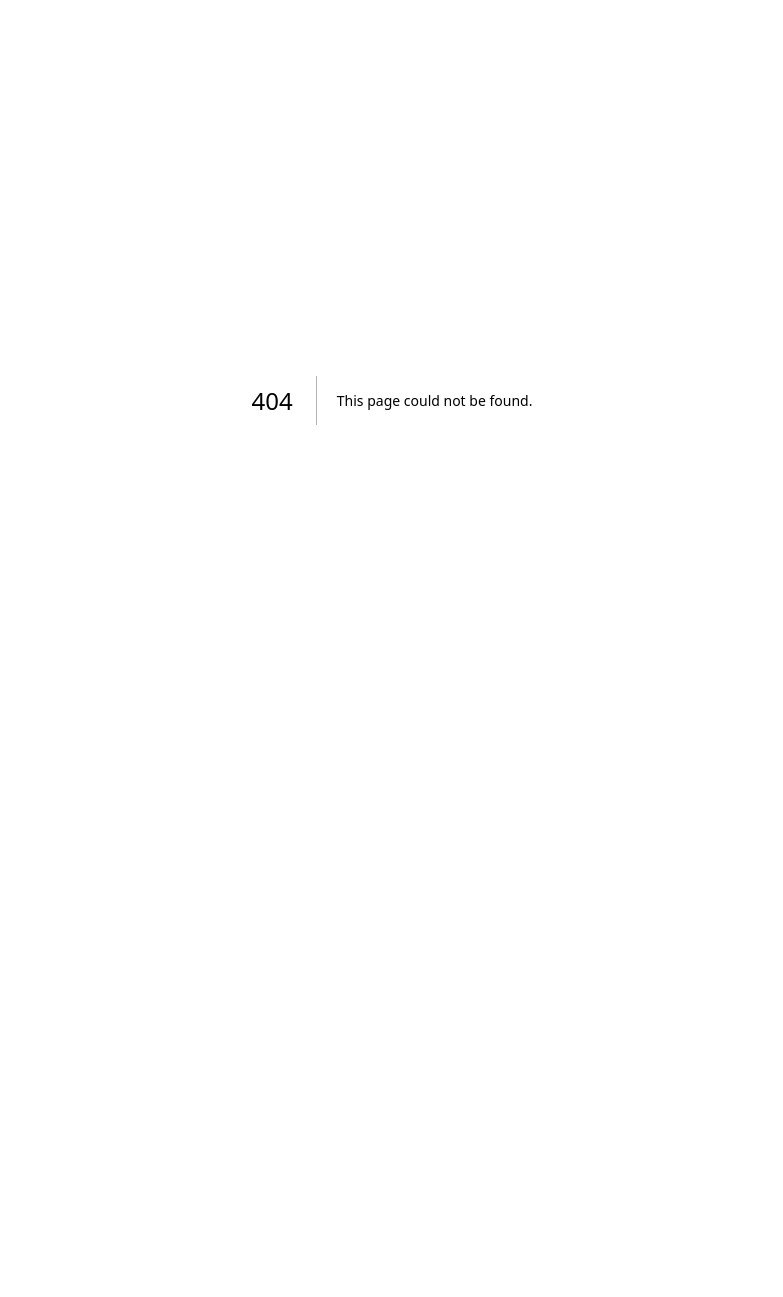
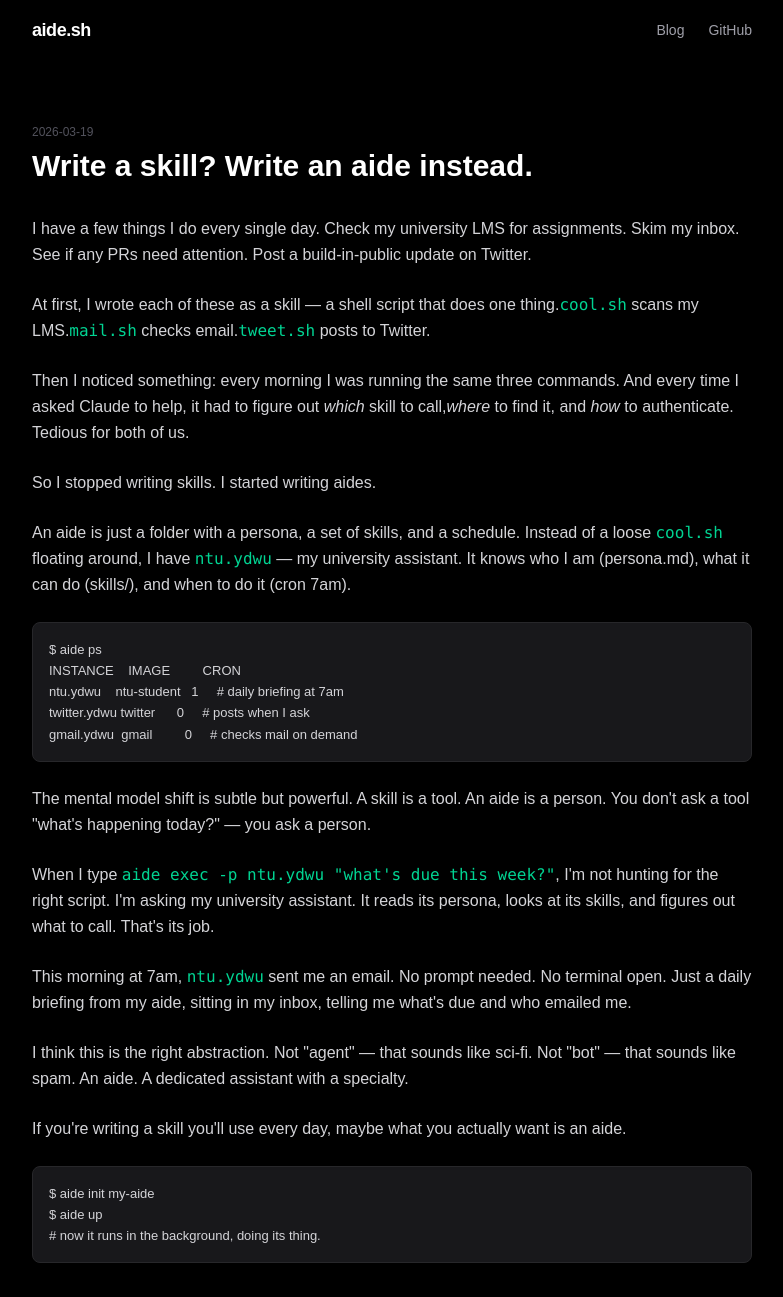
Before and after one commit to yiidtw/aide-site, a Next.js app: page /blog/write-an-aide-instead in a window 1280 px wide. Before the commit this address had no page. Shown: the top 1297 px of the page, without its empty margins (248-1031 px from the left). Before the commit the page ends 800 px from the top, so only its background shows below. Built offline with nearby package versions, Linux system fonts and the light colour scheme.

Commit message:
blog: first post — write a skill? write an aide instead.

```diff
--- /dev/null
+++ b/app/blog/page.tsx
@@ -0,0 +1,45 @@
+const posts = [
+  {
+    slug: "write-an-aide-instead",
+    date: "2026-03-19",
+    title: "Write a skill? Write an aide instead.",
+    preview: "Some skills I call every day. Instead of letting Claude hunt for the right one, I gave each a dedicated agent running 24/7 in the background.",
+  },
+];
+
+export default function Blog() {
+  return (
+    <main className="min-h-screen bg-black text-white">
+      <nav className="flex items-center justify-between px-6 py-4 max-w-3xl mx-auto">
+        <a href="/" className="font-mono text-lg font-bold tracking-tight hover:text-emerald-400 transition">aide.sh</a>
+        <div className="flex gap-6 text-sm text-zinc-400 font-mono">
+          <a href="https://docs.aide.sh" className="hover:text-white transition">Docs</a>
+          <a href="https://hub.aide.sh" className="hover:text-white transition">Hub</a>
+          <a href="/blog" className="text-white">Blog</a>
+          <a href="https://github.com/yiidtw/aide" className="hover:text-white transition">GitHub</a>
+        </div>
+      </nav>
+
+      <section className="max-w-3xl mx-auto px-6 pt-16 pb-20">
+        <h1 className="text-3xl font-bold mb-2">Blog</h1>
+        <p className="text-zinc-500 font-mono text-sm mb-12">Building aide.sh in public. One story per day.</p>
+
+        {posts.map((post) => (
+          <a key={post.slug} href={`/blog/${post.slug}`} className="block mb-8 group">
+            <p className="text-xs text-zinc-600 font-mono mb-1">{post.date}</p>
+            <h2 className="text-xl font-bold group-hover:text-emerald-400 transition mb-2">{post.title}</h2>
+            <p className="text-zinc-400 text-sm">{post.preview}</p>
+          </a>
+        ))}
+      </section>
+
+      <footer className="border-t border-zinc-800 py-8 text-center text-sm text-zinc-500 font-mono max-w-3xl mx-auto">
+        <div className="flex justify-center gap-6 mb-4">
+          <a href="https://x.com/yiidtw" className="hover:text-white transition">Twitter</a>
+          <a href="https://github.com/yiidtw/aide" className="hover:text-white transition">GitHub</a>
+          <a href="https://aide.sh" className="hover:text-white transition">aide.sh</a>
+        </div>
+      </footer>
+    </main>
+  );
+}
--- /dev/null
+++ b/app/blog/write-an-aide-instead/page.tsx
@@ -0,0 +1,99 @@
+export default function Post() {
+  return (
+    <main className="min-h-screen bg-black text-white">
+      <nav className="flex items-center justify-between px-6 py-4 max-w-3xl mx-auto">
+        <a href="/" className="font-mono text-lg font-bold tracking-tight hover:text-emerald-400 transition">aide.sh</a>
+        <div className="flex gap-6 text-sm text-zinc-400 font-mono">
+          <a href="/blog" className="hover:text-white transition">Blog</a>
+          <a href="https://github.com/yiidtw/aide" className="hover:text-white transition">GitHub</a>
+        </div>
+      </nav>
+
+      <article className="max-w-3xl mx-auto px-6 pt-16 pb-20">
+        <p className="text-xs text-zinc-600 font-mono mb-2">2026-03-19</p>
+        <h1 className="text-3xl font-bold mb-8">Write a skill? Write an aide instead.</h1>
+
+        <div className="prose prose-invert prose-sm max-w-none space-y-6 text-zinc-300 leading-relaxed">
+          <p>
+            I have a few things I do every single day. Check my university LMS for assignments.
+            Skim my inbox. See if any PRs need attention. Post a build-in-public update on Twitter.
+          </p>
+
+          <p>
+            At first, I wrote each of these as a skill — a shell script that does one thing.
+            <code className="text-emerald-400">cool.sh</code> scans my LMS.
+            <code className="text-emerald-400">mail.sh</code> checks email.
+            <code className="text-emerald-400">tweet.sh</code> posts to Twitter.
+          </p>
+
+          <p>
+            Then I noticed something: every morning I was running the same three commands.
+            And every time I asked Claude to help, it had to figure out <em>which</em> skill to call,
+            <em>where</em> to find it, and <em>how</em> to authenticate. Tedious for both of us.
+          </p>
+
+          <p>So I stopped writing skills. I started writing aides.</p>
+
+          <p>
+            An aide is just a folder with a persona, a set of skills, and a schedule.
+            Instead of a loose <code className="text-emerald-400">cool.sh</code> floating around,
+            I have <code className="text-emerald-400">ntu.ydwu</code> — my university assistant.
+            It knows who I am (persona.md), what it can do (skills/), and when to do it (cron 7am).
+          </p>
+
+          <pre className="bg-zinc-900 border border-zinc-800 rounded-lg p-4 text-[13px] font-mono overflow-x-auto">{`$ aide ps
+INSTANCE    IMAGE         CRON
+ntu.ydwu    ntu-student   1     # daily briefing at 7am
+twitter.ydwu twitter      0     # posts when I ask
+gmail.ydwu  gmail         0     # checks mail on demand`}</pre>
+
+          <p>
+            The mental model shift is subtle but powerful.
+            A skill is a tool. An aide is a person.
+            You don't ask a tool "what's happening today?" — you ask a person.
+          </p>
+
+          <p>
+            When I type <code className="text-emerald-400">aide exec -p ntu.ydwu "what's due this week?"</code>,
+            I'm not hunting for the right script. I'm asking my university assistant.
+            It reads its persona, looks at its skills, and figures out what to call. That's its job.
+          </p>
+
+          <p>
+            This morning at 7am, <code className="text-emerald-400">ntu.ydwu</code> sent me an email.
+            No prompt needed. No terminal open. Just a daily briefing from my aide, sitting in my inbox,
+            telling me what's due and who emailed me.
+          </p>
+
+          <p>
+            I think this is the right abstraction. Not "agent" — that sounds like sci-fi.
+            Not "bot" — that sounds like spam. An aide. A dedicated assistant with a specialty.
+          </p>
+
+          <p>
+            If you're writing a skill you'll use every day, maybe what you actually want is an aide.
+          </p>
+
+          <pre className="bg-zinc-900 border border-zinc-800 rounded-lg p-4 text-[13px] font-mono overflow-x-auto">{`$ aide init my-aide
+$ aide up
+# now it runs in the background, doing its thing.`}</pre>
+        </div>
+
+        <div className="mt-12 pt-8 border-t border-zinc-800 text-sm text-zinc-500 font-mono">
+          <p>— <a href="https://x.com/yiidtw" className="text-emerald-400 hover:text-emerald-300">@yiidtw</a></p>
+          <p className="mt-2">
+            <a href="https://aide.sh" className="text-zinc-400 hover:text-white transition">aide.sh</a> — deploy AI agents, just like Docker.
+          </p>
+        </div>
+      </article>
+
+      <footer className="border-t border-zinc-800 py-8 text-center text-sm text-zinc-500 font-mono">
+        <div className="flex justify-center gap-6 mb-4">
+          <a href="https://x.com/yiidtw" className="hover:text-white transition">Twitter</a>
+          <a href="https://github.com/yiidtw/aide" className="hover:text-white transition">GitHub</a>
+          <a href="https://aide.sh" className="hover:text-white transition">aide.sh</a>
+        </div>
+      </footer>
+    </main>
+  );
+}
--- a/app/page.tsx
+++ b/app/page.tsx
@@ -15,6 +15,7 @@ export default function Home() {
         <div className="flex gap-6 text-sm text-zinc-400 font-mono">
           <a href="https://docs.aide.sh" className="hover:text-white transition">Docs</a>
           <a href="https://hub.aide.sh" className="hover:text-white transition">Hub</a>
+          <a href="/blog" className="hover:text-white transition">Blog</a>
           <a href="https://github.com/yiidtw/aide" className="hover:text-white transition">GitHub</a>
         </div>
       </nav>
```
